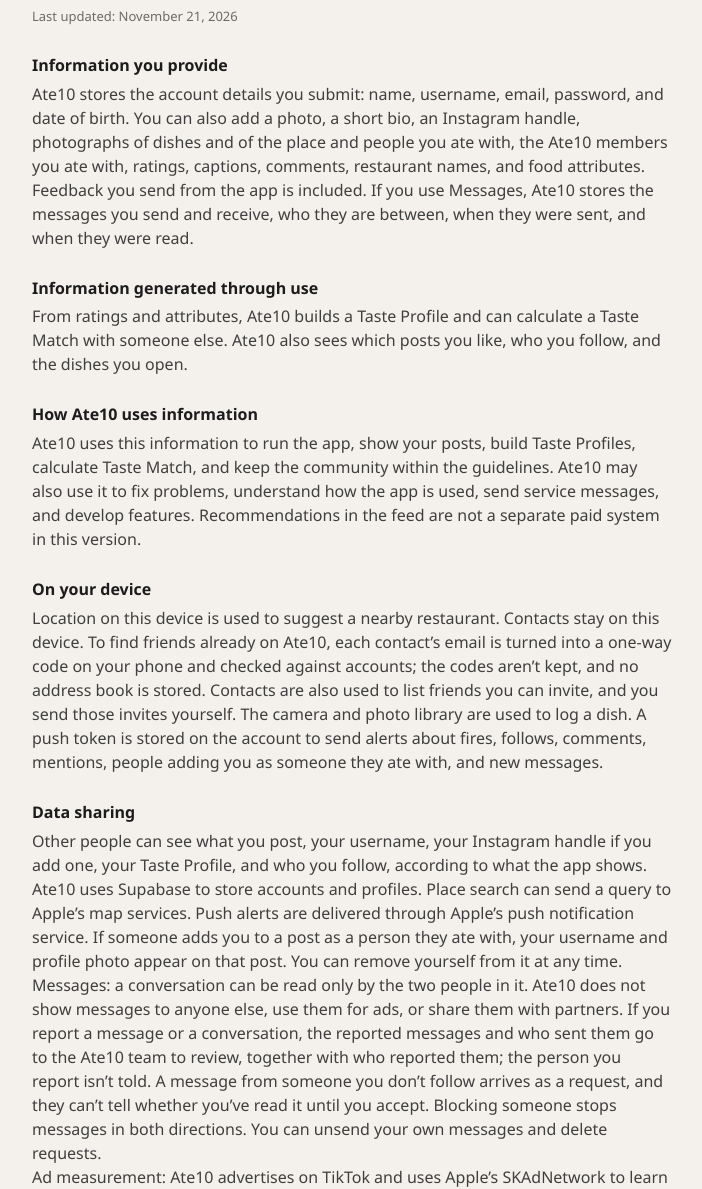
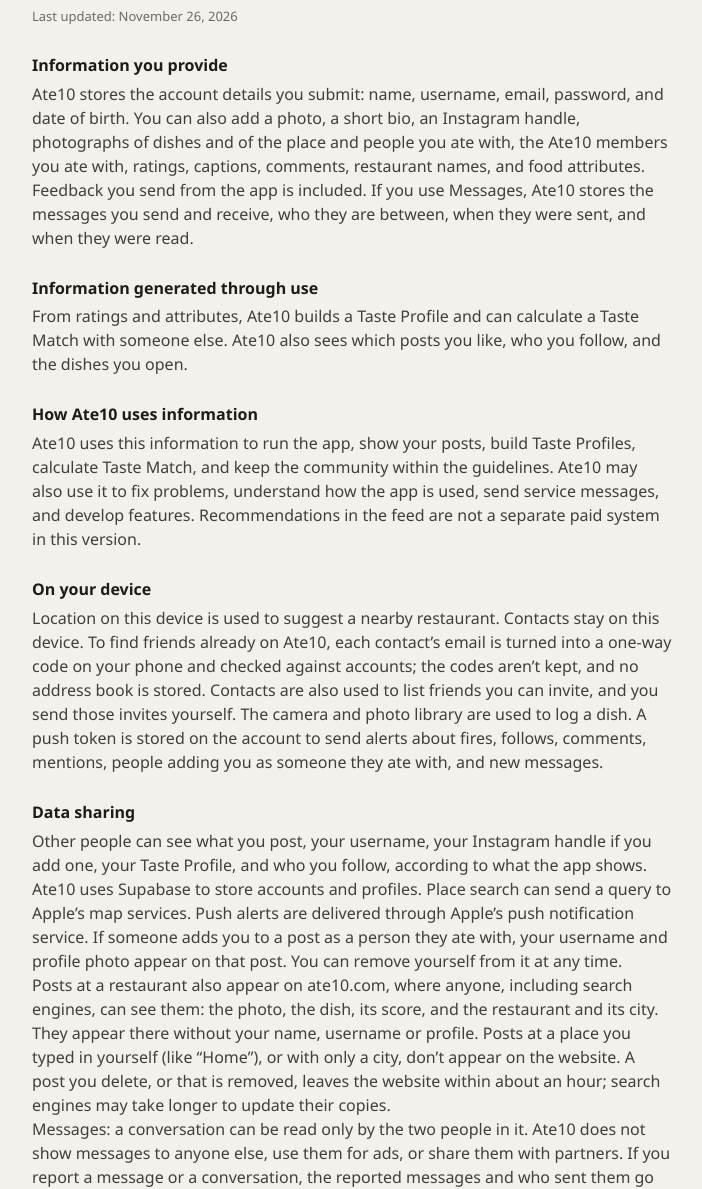
Before and after one commit to roymkkim/ate10-site, a plain HTML site: page privacy.html in a window 1280 px wide. Shown: the part 121-1310 px from the top of the page, without its empty margins (288-990 px from the left). Drawn offline with Linux system fonts and the light colour scheme.

Commit message:
Privacy: posts at restaurants appear on ate10.com, without names (and leave it when deleted)
Co-Authored-By: Claude Opus 5.5 <noreply@anthropic.com>
Claude-Session: https://claude.ai/code/session_019nQWnPSSEvcd5JwsaWKe7e

```diff
--- a/privacy.html
+++ b/privacy.html
@@ -19,7 +19,7 @@
   <main>
     <p class="meta">Ate10</p>
     <h1>Privacy Policy</h1>
-    <p class="meta" style="margin-top: 12px">Last updated: November 21, 2026</p>
+    <p class="meta" style="margin-top: 12px">Last updated: November 26, 2026</p>
 
     <h2>Information you provide</h2>
     <p>Ate10 stores the account details you submit: name, username, email, password, and date of birth. You can also add a photo, a short bio, an Instagram handle, photographs of dishes and of the place and people you ate with, the Ate10 members you ate with, ratings, captions, comments, restaurant names, and food attributes. Feedback you send from the app is included. If you use Messages, Ate10 stores the messages you send and receive, who they are between, when they were sent, and when they were read.</p>
@@ -35,6 +35,7 @@
 
     <h2>Data sharing</h2>
     <p>Other people can see what you post, your username, your Instagram handle if you add one, your Taste Profile, and who you follow, according to what the app shows. Ate10 uses Supabase to store accounts and profiles. Place search can send a query to Apple’s map services. Push alerts are delivered through Apple’s push notification service. If someone adds you to a post as a person they ate with, your username and profile photo appear on that post. You can remove yourself from it at any time.</p>
+    <p>Posts at a restaurant also appear on ate10.com, where anyone, including search engines, can see them: the photo, the dish, its score, and the restaurant and its city. They appear there without your name, username or profile. Posts at a place you typed in yourself (like “Home”), or with only a city, don’t appear on the website. A post you delete, or that is removed, leaves the website within about an hour; search engines may take longer to update their copies.</p>
     <p>Messages: a conversation can be read only by the two people in it. Ate10 does not show messages to anyone else, use them for ads, or share them with partners. If you report a message or a conversation, the reported messages and who sent them go to the Ate10 team to review, together with who reported them; the person you report isn’t told. A message from someone you don’t follow arrives as a request, and they can’t tell whether you’ve read it until you accept. Blocking someone stops messages in both directions. You can unsend your own messages and delete requests.</p>
     <p>Ad measurement: Ate10 advertises on TikTok and uses Apple’s SKAdNetwork to learn whether those ads lead to installs. Apple tells TikTok, without identifying you or your device, that an install came from one of its ads. Ate10 sends TikTok no information about you or your device, and does not track you across other companies’ apps.</p>
     <p>Dish suggestions: if you allow it, when you start a post a small copy of its photo and the restaurant’s name are sent to Anthropic’s Claude, an AI service, to suggest the dish’s name, category, and taste. They are used only to return that suggestion. Ate10 asks before the first time, and you can turn this off at any time in Settings under Dish suggestions; when it’s off, suggestions come only from your phone.</p>
```
